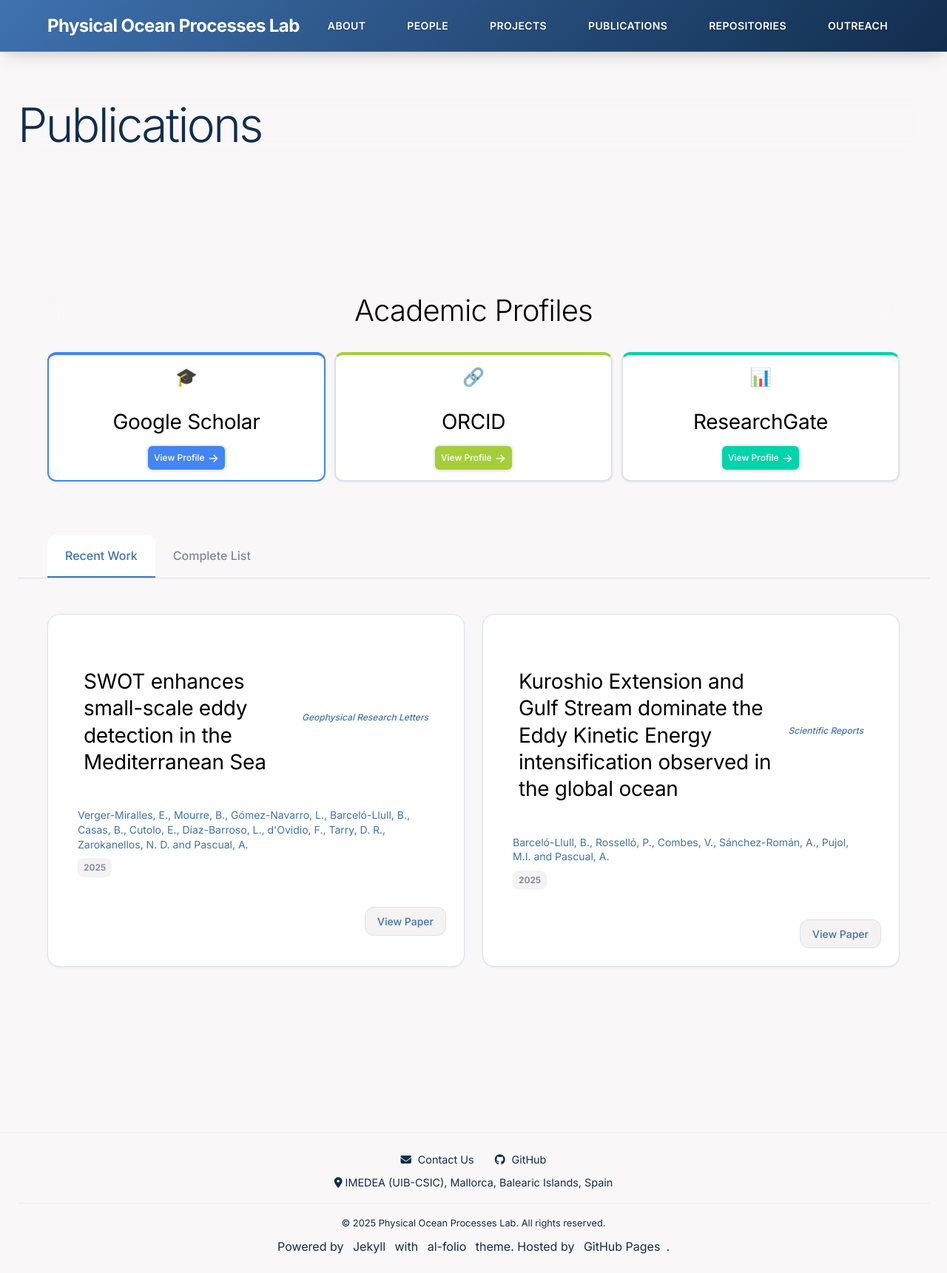
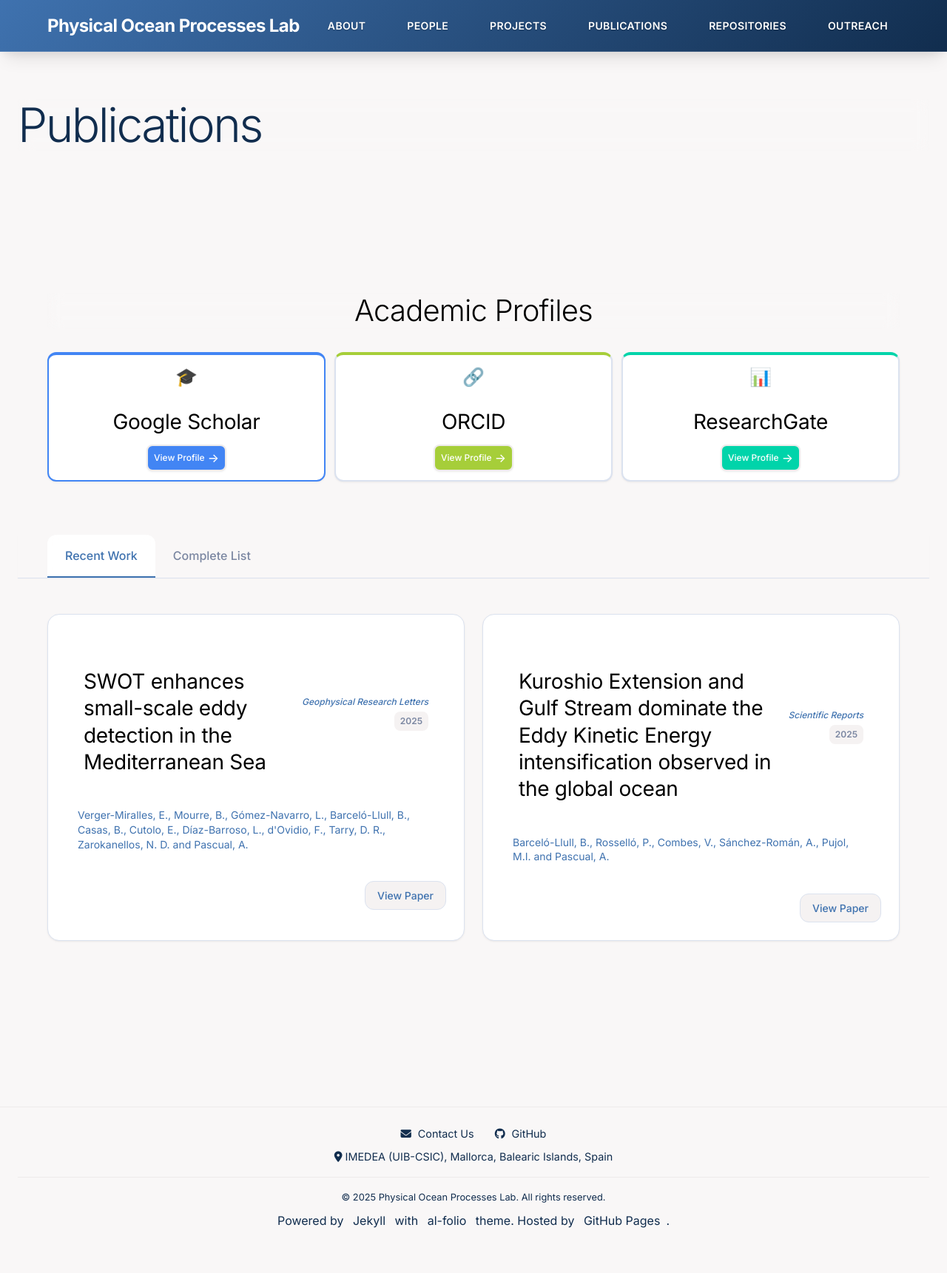
Before and after one commit to IMEDEA-POP-LAB/IMEDEA-POP-LAB.github.io, a Jekyll site: the page built from _pages/publications.md, in a window 1280 px wide. Shown: the whole page at 74% size. Built offline with Jekyll 4.4.1, drawn with Linux system fonts in a browser that asks for light colours; a style sheet for code colours, icons or effects is not loaded; after the commit the page ends 1686 px from its top, so only the background shows below that.

Commit message:
Refactor publication card and item layouts to enhance metadata display and improve styling consistency

```diff
--- a/_pages/publications.md
+++ b/_pages/publications.md
@@ -68,12 +68,14 @@
       <article class="publication-card">
         <div class="card-header">
           <h3 class="card-title">{{ pub.title }}</h3>
-          <div class="card-journal">{{ pub.journal }}</div>
+          <div class="card-meta">
+            <div class="card-journal">{{ pub.journal }}</div>
+            <div class="card-year">{{ pub.year }}</div>
+          </div>
         </div>
 
         <div class="card-content">
           <div class="card-authors">{{ pub.authors }}</div>
-          <div class="card-year">{{ pub.year }}</div>
 
           {% if pub.volume or pub.pages %}
           <div class="card-details">
@@ -127,11 +129,13 @@
         <div class="item-content">
           <div class="item-header">
             <h3 class="item-title">{{ pub.title }}</h3>
-            <span class="journal-name">{{ pub.journal }}</span>
+            <div class="item-meta">
+              <span class="journal-name">{{ pub.journal }}</span>
+              <span class="item-year">{{ pub.year }}</span>
+            </div>
           </div>
 
           <div class="item-authors">{{ pub.authors }}</div>
-          <div class="item-year">{{ pub.year }}</div>
 
           {% if pub.volume or pub.pages %}
           <div class="item-details">
--- a/_sass/pages/_publications.scss
+++ b/_sass/pages/_publications.scss
@@ -263,6 +263,23 @@
   flex: 1;
 }
 
+.card-meta {
+  display: flex;
+  flex-direction: column;
+  align-items: flex-end;
+  gap: var(--space-1);
+  flex-shrink: 0;
+  max-width: 40%;
+}
+
+.card-journal {
+  font-size: var(--text-xs);
+  font-weight: 500;
+  color: var(--color-primary);
+  font-style: italic;
+  text-align: right;
+}
+
 .card-year {
   background: var(--color-bg-secondary);
   color: var(--color-text-muted);
@@ -271,8 +288,6 @@
   padding: var(--space-1) var(--space-2);
   border-radius: var(--radius-sm);
   white-space: nowrap;
-  display: inline-block;
-  margin-bottom: var(--space-2);
 }
 
 .card-content {
@@ -284,16 +299,6 @@
   color: var(--color-text-light);
   margin-bottom: var(--space-2);
   line-height: 1.4;
-}
-
-.card-journal {
-  font-size: var(--text-xs);
-  font-weight: 500;
-  color: var(--color-primary);
-  font-style: italic;
-  text-align: right;
-  flex-shrink: 0;
-  max-width: 40%;
 }
 
 .card-details {
@@ -1065,6 +1070,23 @@
   flex: 1;
 }
 
+.item-meta {
+  display: flex;
+  flex-direction: column;
+  align-items: flex-end;
+  gap: var(--space-1);
+  flex-shrink: 0;
+  max-width: 40%;
+}
+
+.journal-name {
+  font-size: var(--text-xs);
+  font-weight: 500;
+  color: var(--color-primary);
+  font-style: italic;
+  text-align: right;
+}
+
 .item-year {
   background: var(--color-bg-secondary);
   color: var(--color-text-muted);
@@ -1073,8 +1095,6 @@
   padding: var(--space-1) var(--space-2);
   border-radius: var(--radius-sm);
   white-space: nowrap;
-  display: inline-block;
-  margin-bottom: var(--space-2);
 }
 
 .item-authors {
@@ -1082,24 +1102,6 @@
   color: var(--color-text-light);
   margin-bottom: var(--space-2);
   line-height: 1.4;
-}
-
-.item-journal {
-  display: flex;
-  align-items: center;
-  gap: var(--space-1);
-  margin-bottom: var(--space-2);
-  flex-wrap: wrap;
-}
-
-.journal-name {
-  font-size: var(--text-xs);
-  font-weight: 500;
-  color: var(--color-primary);
-  font-style: italic;
-  text-align: right;
-  flex-shrink: 0;
-  max-width: 40%;
 }
 
 .item-details {
```
